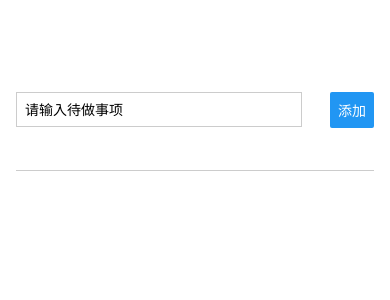
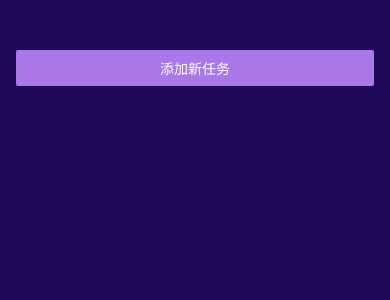
Before and after one commit to wanxiankai/rn2do, a React Native app: screen / in a window 390 px wide. Shown: the top 300 px of the page. Built offline with nearby package versions, Linux system fonts and the light colour scheme.

Commit message:
feat: update style and add img

```diff
--- a/App.tsx
+++ b/App.tsx
@@ -9,7 +9,7 @@
  */
 
 import React, {useState} from 'react';
-import {StyleSheet, View, FlatList} from 'react-native';
+import {StyleSheet, View, FlatList, Button, StatusBar} from 'react-native';
 import TaskInput from './components/taskInput';
 import TaskItem from './components/taskItem';
 
@@ -18,21 +18,38 @@ export type Task = {
   id: string;
 };
 const App = () => {
+  const [showModal, setShowModal] = useState(false);
   const [taskList, setTaskList] = useState<Task[]>([]);
+
+  const startAddTask = () => {
+    setShowModal(true);
+  };
+
+  const cancelModal = () => {
+    setShowModal(false);
+  };
 
   const onAddTask = (currentTask: string) => {
     setTaskList(currentTaskList => [
       ...currentTaskList,
       {name: currentTask, id: Math.random().toString()},
     ]);
+    setShowModal(false);
   };
 
   const onRemoveTask = (id: string) => {
     setTaskList([...taskList.filter(item => item.id !== id)]);
   };
   return (
+    <>
+      <StatusBar barStyle={'light-content'} />
       <View style={styles.container}>
-      <TaskInput onAddTask={onAddTask} />
+        <Button title="添加新任务" color="#a978e9" onPress={startAddTask} />
+        <TaskInput
+          modalIsVisable={showModal}
+          onAddTask={onAddTask}
+          onCancelModal={cancelModal}
+        />
         <View style={styles.taskList}>
           <FlatList
             data={taskList}
@@ -44,6 +61,7 @@ const App = () => {
           />
         </View>
       </View>
+    </>
   );
 };
 
@@ -52,6 +70,7 @@ const styles = StyleSheet.create({
     flex: 1,
     padding: 50,
     paddingHorizontal: 16,
+    backgroundColor: '#1e085a',
   },
   taskList: {
     flex: 5,
--- a/components/taskInput.tsx
+++ b/components/taskInput.tsx
@@ -1,8 +1,18 @@
 import React, {useState} from 'react';
-import {View, TextInput, Button, StyleSheet, Alert} from 'react-native';
+import {
+  View,
+  TextInput,
+  Button,
+  StyleSheet,
+  Alert,
+  Modal,
+  Image,
+} from 'react-native';
 
 interface IProps {
   onAddTask: (task: string) => void;
+  onCancelModal: () => void;
+  modalIsVisable: boolean;
 }
 
 const TaskInput: React.FC<IProps> = props => {
@@ -28,34 +38,63 @@ const TaskInput: React.FC<IProps> = props => {
   };
 
   return (
+    <Modal visible={props.modalIsVisable} animationType="slide">
       <View style={styles.taskInput}>
+        <Image
+          style={styles.imgage}
+          source={require('../assets/images/images.png')}
+        />
         <TextInput
           value={currentTask}
           onChangeText={onInput}
           style={styles.textInput}
           placeholder="请输入待做事项"
         />
-      <Button title="添加" onPress={addTask} />
+        <View style={styles.btnGroup}>
+          <View style={styles.button}>
+            <Button
+              title="取消"
+              onPress={props.onCancelModal}
+              color="#b180f1"
+            />
           </View>
+          <View style={styles.button}>
+            <Button title="添加" onPress={addTask} color="#f31282" />
+          </View>
+        </View>
+      </View>
+    </Modal>
   );
 };
 
 const styles = StyleSheet.create({
   taskInput: {
     flex: 1,
-    flexDirection: 'row',
-    justifyContent: 'space-between',
+    padding: 16,
+    justifyContent: 'center',
     alignItems: 'center',
-    marginBottom: 24,
-    borderBottomWidth: 1,
-    borderBottomColor: '#ccc',
+    backgroundColor: '#311b6b',
+  },
+  imgage: {
+    width: 100,
+    height: 100,
+    margin: 20,
   },
   textInput: {
     borderWidth: 1,
-    borderColor: '#ccc',
-    width: '80%',
-    marginRight: 8,
+    borderColor: '#e4d0ff',
+    backgroundColor: '#e4d0ff',
+    borderRadius: 6,
+    width: '100%',
     padding: 8,
+  },
+  btnGroup: {
+    marginTop: 16,
+    flexDirection: 'row',
+  },
+  button: {
+    width: 100,
+    marginHorizontal: 8,
   },
 });
 
--- a/components/taskItem.tsx
+++ b/components/taskItem.tsx
@@ -12,24 +12,31 @@ const TaskItem: React.FC<IProps> = props => {
     props.onRemoveTask(props.task.id);
   };
   return (
-    <Pressable onPress={removeTask}>
-      <View style={styles.taskItem}>
+    <View style={styles.taskItem}>
+      <Pressable
+        style={({pressed}) => pressed && styles.pressedItem}
+        android_ripple={{color: '#450599'}}
+        onPress={removeTask}>
         <Text style={styles.taskName}>{props.task.name}</Text>
-      </View>
-    </Pressable>
+      </Pressable>
+    </View>
   );
 };
 
 const styles = StyleSheet.create({
   taskItem: {
     margin: 8,
-    padding: 8,
     borderRadius: 6,
     backgroundColor: '#5e0acc',
     color: '#fff',
   },
   taskName: {
+    padding: 8,
     color: '#fff',
+  },
+  pressedItem: {
+    backgroundColor: '#450599',
+    borderRadius: 6,
   },
 });
 export default TaskItem;
```
Also changed, not shown: assets/images/images.png (added). Lines whose indentation alone changed are shown as unchanged.
